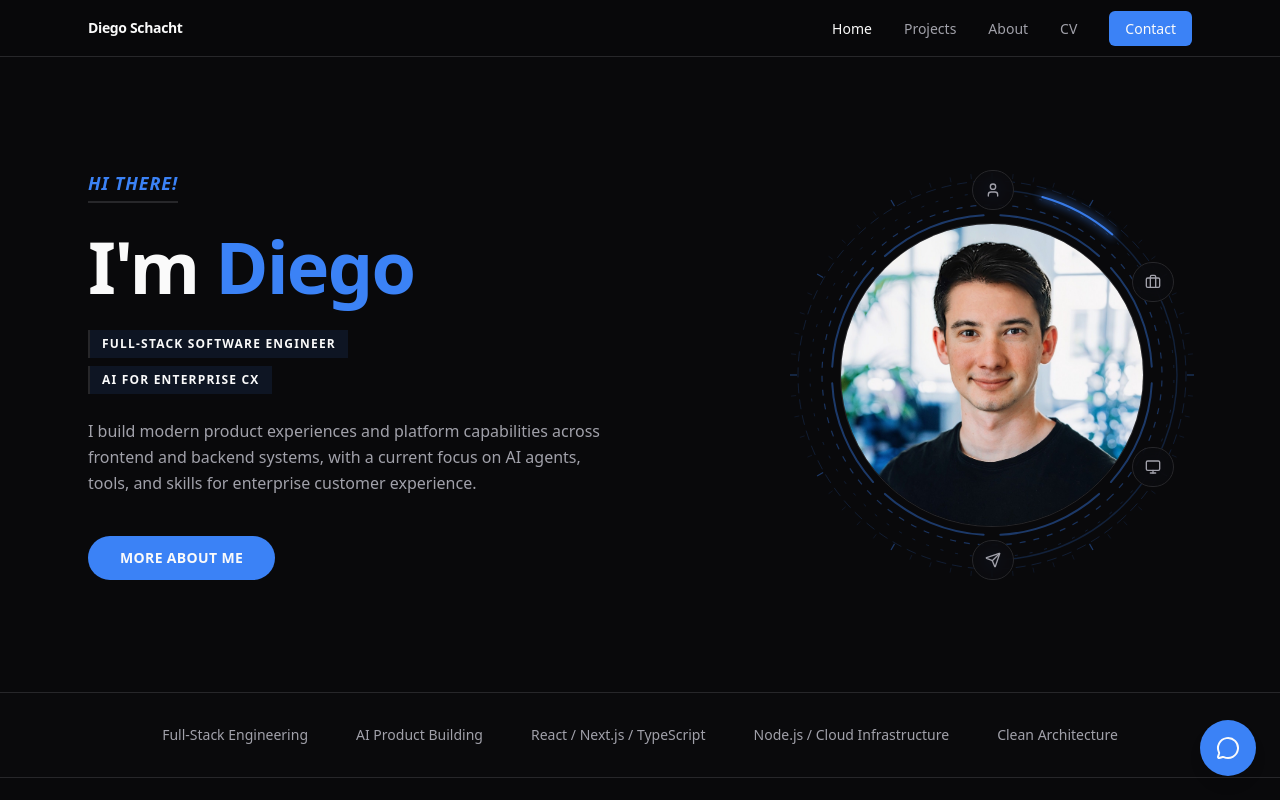
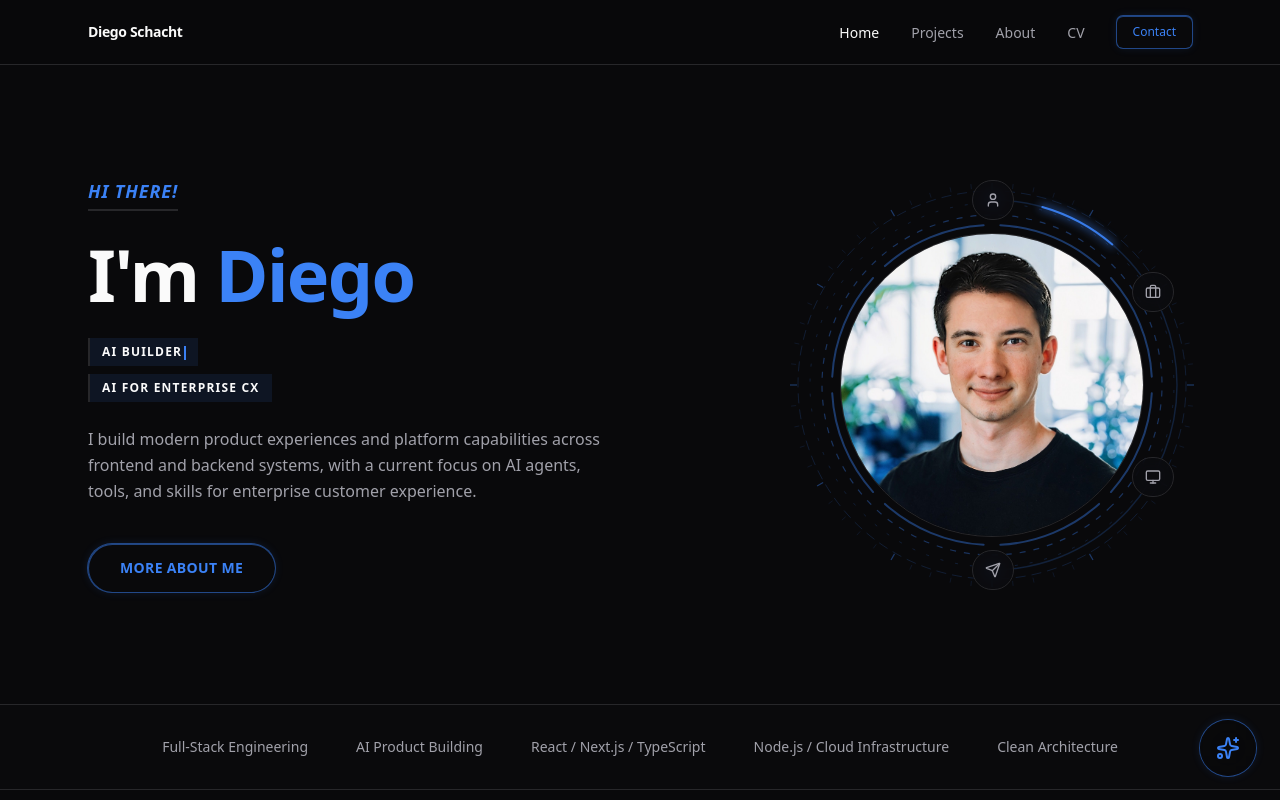
Before and after one commit to diegoschacht/diegoschacht.github.io, a Next.js app: page / in a window 1280 px wide. Shown: the top 800 px of the page. Built offline with nearby package versions, Linux system fonts and the light colour scheme.

Commit message:
feat: refactor components to use HudButton for consistent styling and add animations for enhanced UI experience

```diff
--- a/src/app/page.tsx
+++ b/src/app/page.tsx
@@ -13,7 +13,9 @@ import {
 } from "lucide-react";
 import Reveal from "@/features/common/components/reveal";
 import HeroAvatar from "@/features/home/components/hero-avatar";
+import TypingRoles from "@/features/home/components/typing-roles";
 import ProjectCard from "@/features/common/components/project-card";
+import HudButton from "@/features/common/components/hud-button";
 import { siteConfig } from "@/features/common/data/site";
 import { getFeaturedProjects } from "@/features/projects/data/projects";
 import { skillCategories } from "@/features/common/data/skills";
@@ -51,9 +53,7 @@ export default function Home() {
 
             <Reveal delay={0.2}>
               <div className="mb-6 flex flex-col items-center gap-2 lg:items-start">
-                <span className="inline-block border-l-2 border-accent bg-accent/10 px-3 py-1.5 text-xs font-semibold tracking-widest text-foreground uppercase">
-                  Full-Stack Software Engineer
-                </span>
+                <TypingRoles />
                 <span className="inline-block border-l-2 border-accent bg-accent/10 px-3 py-1.5 text-xs font-semibold tracking-widest text-foreground uppercase">
                   AI for Enterprise CX
                 </span>
@@ -68,12 +68,9 @@ export default function Home() {
 
             <Reveal delay={0.4}>
               <div className="mt-10 flex justify-center lg:justify-start">
-                <Link
-                  href="/about"
-                  className="inline-flex items-center gap-2 rounded-full bg-accent px-8 py-3 text-sm font-semibold tracking-wide text-accent-foreground uppercase transition-colors hover:bg-accent/90"
-                >
+                <HudButton href="/about" size="lg" className="rounded-full uppercase tracking-wide font-semibold">
                   More About Me
-                </Link>
+                </HudButton>
               </div>
             </Reveal>
           </div>
@@ -237,24 +234,25 @@ export default function Home() {
 
           <Reveal delay={0.1}>
             <div className="flex flex-wrap items-center justify-center gap-4">
-              <a
+              <HudButton
+                as="a"
                 href={siteConfig.linkedin}
                 target="_blank"
                 rel="noopener noreferrer"
-                className="inline-flex items-center gap-2 rounded-md bg-accent px-6 py-3 text-sm font-medium text-accent-foreground transition-colors hover:bg-accent/90"
               >
                 <Linkedin className="h-4 w-4" />
                 LinkedIn
-              </a>
-              <a
+              </HudButton>
+              <HudButton
+                as="a"
                 href={siteConfig.github}
                 target="_blank"
                 rel="noopener noreferrer"
-                className="inline-flex items-center gap-2 rounded-md border border-border px-6 py-3 text-sm font-medium transition-colors hover:bg-muted"
+                variant="outline"
               >
                 <Github className="h-4 w-4" />
                 GitHub
-              </a>
+              </HudButton>
             </div>
           </Reveal>
         </div>
--- a/src/features/chat/components/chat-widget.tsx
+++ b/src/features/chat/components/chat-widget.tsx
@@ -2,7 +2,7 @@
 
 import { useState, useEffect, useRef, useCallback } from "react";
 import { motion, AnimatePresence } from "framer-motion";
-import { MessageCircle, X, RotateCcw, Send, Square } from "lucide-react";
+import { Sparkles, X, RotateCcw, Send, Square } from "lucide-react";
 import { cn } from "@/features/utils";
 import { SYSTEM_PROMPT } from "@/features/chat/data/system-prompt";
 
@@ -108,8 +108,10 @@ export default function ChatWidget() {
           case "update":
             if (d.tps != null) setTps(d.tps);
             setMessages((m) => {
+              if (m.length === 0) return m;
               const copy = [...m];
               const last = copy[copy.length - 1];
+              if (!last || last.role !== "assistant") return m;
               copy[copy.length - 1] = {
                 ...last,
                 content: last.content + d.output,
@@ -179,6 +181,7 @@ export default function ChatWidget() {
   };
 
   const resetChat = () => {
+    getWorker().postMessage({ type: "interrupt" });
     setInput("");
     setMessages([]);
     messagesHistoryRef.current = [];
@@ -250,10 +253,10 @@ export default function ChatWidget() {
         <button
           onClick={handleBubbleClick}
           className={cn(
-            "relative flex h-14 w-14 items-center justify-center rounded-full shadow-lg transition-all duration-300",
+            "group relative flex h-14 w-14 items-center justify-center rounded-full transition-all duration-300 bg-background/60 backdrop-blur-xl",
             stage === "loading"
-              ? "bg-card cursor-wait"
-              : "bg-accent hover:bg-accent/90 cursor-pointer hover:scale-105"
+              ? "cursor-wait shadow-[0_0_0_1px_rgba(59,130,246,0.3)]"
+              : "shadow-[0_0_10px_rgba(59,130,246,0.15),0_0_0_1px_rgba(59,130,246,0.5)] hover:shadow-[0_0_24px_rgba(59,130,246,0.35),0_0_0_1px_rgba(59,130,246,0.8)] cursor-pointer hover:scale-105"
           )}
           aria-label={
             stage === "loading"
@@ -311,9 +314,9 @@ export default function ChatWidget() {
               {Math.round(loadProgress)}%
             </span>
           ) : isOpen ? (
-            <X className="relative z-10 h-6 w-6 text-accent-foreground" />
+            <X className="relative z-10 h-6 w-6 text-accent" />
           ) : (
-            <MessageCircle className="relative z-10 h-6 w-6 text-accent-foreground" />
+            <Sparkles className="relative z-10 h-6 w-6 text-accent group-hover:text-white transition-colors animate-sparkle-pulse" />
           )}
         </button>
 
@@ -339,7 +342,7 @@ export default function ChatWidget() {
             animate={{ opacity: 1, y: 0, scale: 1 }}
             exit={{ opacity: 0, y: 20, scale: 0.95 }}
             transition={{ type: "spring", damping: 25, stiffness: 300 }}
-            className="fixed bottom-24 right-6 z-50 flex h-[550px] w-[400px] max-w-[calc(100vw-2rem)] flex-col overflow-hidden rounded-xl border border-border/40 bg-card shadow-2xl"
+            className="fixed bottom-24 right-6 z-50 flex h-[550px] w-[400px] max-w-[calc(100vw-2rem)] flex-col overflow-hidden rounded-xl border border-border/40 bg-background/60 backdrop-blur-xl shadow-2xl"
           >
             {/* Unsupported state */}
             {stage === "unsupported" && (
@@ -422,7 +425,7 @@ export default function ChatWidget() {
                 >
                   {messages.length === 0 && !isThinking ? (
                     <div className="flex flex-col items-center justify-center h-full gap-4 text-center">
-                      <MessageCircle className="h-10 w-10 text-accent/50" />
+                      <Sparkles className="h-10 w-10 text-accent/50 animate-sparkle-pulse" />
                       <div>
                         <p className="text-sm font-medium text-foreground mb-1">
                           Ask me anything about Diego
@@ -486,25 +489,12 @@ export default function ChatWidget() {
                           <span className="text-[10px] font-mono uppercase tracking-wider text-muted-foreground">
                             Bonsai 1.7B
                           </span>
-                          <div className="rounded-lg px-3 py-2 text-sm bg-muted/50 border border-border/40 rounded-bl-sm flex items-center gap-2 text-muted-foreground">
-                            <span>Processing</span>
-                            <span className="flex gap-0.5">
-                              {[0, 1, 2].map((i) => (
-                                <span
-                                  key={i}
-                                  className="inline-block h-1 w-1 rounded-full bg-accent animate-bounce"
-                                  style={{
-                                    animationDelay: `${i * 0.15}s`,
-                                    animationDuration: "0.6s",
-                                  }}
-                                />
-                              ))}
+                          <div className="relative rounded-lg px-3 py-2.5 text-sm rounded-bl-sm flex items-center gap-3 text-muted-foreground border border-accent/30 animate-hud-glow-border">
+                            <Sparkles className="h-4 w-4 text-accent animate-sparkle-pulse shrink-0" />
+                            <span className="text-xs">Thinking</span>
+                            <span className="text-[10px] font-mono text-muted-foreground/60 tabular-nums">
+                              {thinkingElapsed}s
                             </span>
-                            {thinkingElapsed > 0 && (
-                              <span className="text-[10px] font-mono text-muted-foreground/70 ml-1">
-                                {thinkingElapsed}s
-                              </span>
-                            )}
                           </div>
                         </div>
                       )}
--- /dev/null
+++ b/src/features/common/components/hud-button.tsx
@@ -0,0 +1,124 @@
+"use client";
+
+import Link from "next/link";
+import { cn } from "@/features/utils";
+import type { ComponentPropsWithoutRef, ReactNode } from "react";
+
+type Variant = "primary" | "outline";
+type Size = "sm" | "md" | "lg";
+
+interface HudButtonBaseProps {
+  variant?: Variant;
+  size?: Size;
+  children: ReactNode;
+  className?: string;
+}
+
+type HudLinkProps = HudButtonBaseProps & {
+  as?: "link";
+  href: string;
+} & Omit<ComponentPropsWithoutRef<typeof Link>, "className" | "children">;
+
+type HudAnchorProps = HudButtonBaseProps & {
+  as: "a";
+  href: string;
+} & Omit<ComponentPropsWithoutRef<"a">, "className" | "children">;
+
+type HudButtonElementProps = HudButtonBaseProps & {
+  as: "button";
+} & Omit<ComponentPropsWithoutRef<"button">, "className" | "children">;
+
+type HudButtonProps = HudLinkProps | HudAnchorProps | HudButtonElementProps;
+
+const sizeClasses: Record<Size, string> = {
+  sm: "px-4 py-2 text-xs gap-1.5",
+  md: "px-6 py-3 text-sm gap-2",
+  lg: "px-8 py-3.5 text-sm gap-2",
+};
+
+const variantClasses: Record<Variant, string> = {
+  primary: [
+    "bg-transparent text-accent font-medium",
+    "shadow-[0_0_10px_rgba(59,130,246,0.15),0_0_0_1px_rgba(59,130,246,0.5)]",
+    "hover:shadow-[0_0_24px_rgba(59,130,246,0.35),0_0_0_1px_rgba(59,130,246,0.8)]",
+    "hover:text-accent-foreground",
+    "active:shadow-[0_0_8px_rgba(59,130,246,0.2),0_0_0_1px_rgba(59,130,246,0.5)]",
+    "active:scale-[0.98]",
+  ].join(" "),
+  outline: [
+    "bg-transparent text-muted-foreground font-medium",
+    "shadow-[0_0_0_1px_rgba(59,130,246,0.2)]",
+    "hover:shadow-[0_0_16px_rgba(59,130,246,0.2),0_0_0_1px_rgba(59,130,246,0.5)]",
+    "hover:text-accent",
+    "active:shadow-[0_0_6px_rgba(59,130,246,0.15),0_0_0_1px_rgba(59,130,246,0.3)]",
+    "active:scale-[0.98]",
+  ].join(" "),
+};
+
+const baseClasses = [
+  "group/hud relative inline-flex items-center justify-center",
+  "rounded-md overflow-hidden",
+  "transition-all duration-300 ease-out",
+  "cursor-pointer select-none",
+].join(" ");
+
+export default function HudButton({
+  variant = "primary",
+  size = "md",
+  className,
+  children,
+  ...rest
+}: HudButtonProps) {
+  const classes = cn(baseClasses, sizeClasses[size], variantClasses[variant], className);
+
+  const ringOverlay = (
+    <>
+      {/* Static ring border */}
+      <span
+        className="pointer-events-none absolute inset-0 rounded-[inherit]"
+        aria-hidden="true"
+      >
+        <span className="absolute inset-[-1px] rounded-[inherit] bg-accent/50 transition-all duration-300 group-hover/hud:bg-accent/80" />
+        <span className="absolute inset-[0.5px] rounded-[inherit] bg-background" />
+      </span>
+    </>
+  );
+
+  const content = (
+    <>
+      {ringOverlay}
+      <span className="relative z-10 inline-flex items-center gap-[inherit]">{children}</span>
+    </>
+  );
+
+  const as = (rest as { as?: string }).as ?? "link";
+
+  if (as === "button") {
+    // eslint-disable-next-line @typescript-eslint/no-unused-vars
+    const { as: _as, ...buttonProps } = rest as HudButtonElementProps;
+    return (
+      <button className={classes} {...buttonProps}>
+        {content}
+      </button>
+    );
+  }
+
+  if (as === "a") {
+    // eslint-disable-next-line @typescript-eslint/no-unused-vars
+    const { as: _as, href, ...anchorProps } = rest as HudAnchorProps;
+    return (
+      <a className={classes} href={href} {...anchorProps}>
+        {content}
+      </a>
+    );
+  }
+
+  // Default: Next.js Link
+  // eslint-disable-next-line @typescript-eslint/no-unused-vars
+  const { as: _as, href, ...linkProps } = rest as HudLinkProps;
+  return (
+    <Link className={classes} href={href} {...linkProps}>
+      {content}
+    </Link>
+  );
+}
--- a/src/features/common/components/nav-bar.tsx
+++ b/src/features/common/components/nav-bar.tsx
@@ -5,6 +5,7 @@ import { usePathname } from "next/navigation";
 import { useState } from "react";
 import { Menu, X } from "lucide-react";
 import { cn } from "@/features/utils";
+import HudButton from "@/features/common/components/hud-button";
 import { siteConfig } from "@/features/common/data/site";
 
 export default function NavBar() {
@@ -39,12 +40,9 @@ export default function NavBar() {
             </li>
           ))}
           <li>
-            <Link
-              href="/#contact"
-              className="rounded-md bg-accent px-4 py-2 text-sm font-medium text-accent-foreground transition-colors hover:bg-accent/90"
-            >
+            <HudButton href="/#contact" size="sm">
               Contact
-            </Link>
+            </HudButton>
           </li>
         </ul>
 
@@ -79,13 +77,9 @@ export default function NavBar() {
               </li>
             ))}
             <li>
-              <Link
-                href="/#contact"
-                onClick={() => setOpen(false)}
-                className="inline-block rounded-md bg-accent px-4 py-2 text-sm font-medium text-accent-foreground"
-              >
+              <HudButton href="/#contact" size="sm" onClick={() => setOpen(false)}>
                 Contact
-              </Link>
+              </HudButton>
             </li>
           </ul>
         </div>
--- /dev/null
+++ b/src/features/home/components/typing-roles.tsx
@@ -0,0 +1,70 @@
+"use client";
+
+import { useState, useEffect, useRef } from "react";
+
+const roles = [
+  "Full-Stack Software Engineer",
+  "AI Builder",
+  "Product Engineer",
+  "Cloud Architect",
+  "Systems Thinker",
+];
+
+const TYPING_SPEED = 60;
+const DELETING_SPEED = 35;
+const PAUSE_AFTER_TYPING = 2200;
+const PAUSE_AFTER_DELETING = 400;
+
+export default function TypingRoles() {
+  const [text, setText] = useState("");
+  const [isDeleting, setIsDeleting] = useState(false);
+  const roleRef = useRef(0);
+
+  useEffect(() => {
+    const current = roles[roleRef.current];
+
+    let delay: number;
+
+    if (!isDeleting) {
+      if (text.length < current.length) {
+        delay = TYPING_SPEED;
+      } else {
+        delay = PAUSE_AFTER_TYPING;
+      }
+    } else {
+      if (text.length > 0) {
+        delay = DELETING_SPEED;
+      } else {
+        delay = PAUSE_AFTER_DELETING;
+      }
+    }
+
+    const timer = setTimeout(() => {
+      const current = roles[roleRef.current];
+
+      if (!isDeleting) {
+        if (text.length < current.length) {
+          setText(current.slice(0, text.length + 1));
+        } else {
+          setIsDeleting(true);
+        }
+      } else {
+        if (text.length > 0) {
+          setText(current.slice(0, text.length - 1));
+        } else {
+          setIsDeleting(false);
+          roleRef.current = (roleRef.current + 1) % roles.length;
+        }
+      }
+    }, delay);
+
+    return () => clearTimeout(timer);
+  }, [text, isDeleting]);
+
+  return (
+    <span className="inline-block border-l-2 border-accent bg-accent/10 px-3 py-1.5 text-xs font-semibold tracking-widest text-foreground uppercase">
+      {text}
+      <span className="ml-0.5 inline-block w-[2px] h-3.5 bg-accent animate-pulse align-middle" />
+    </span>
+  );
+}
```
Also changed, not shown: src/app/about/page.tsx (+5 -11 lines), src/app/cv/page.tsx (+7 -17 lines), src/app/not-found.tsx (+3 -6 lines), src/app/projects/[slug]/page.tsx (+5 -14 lines), src/styles/globals.css (+46 -0 lines).
